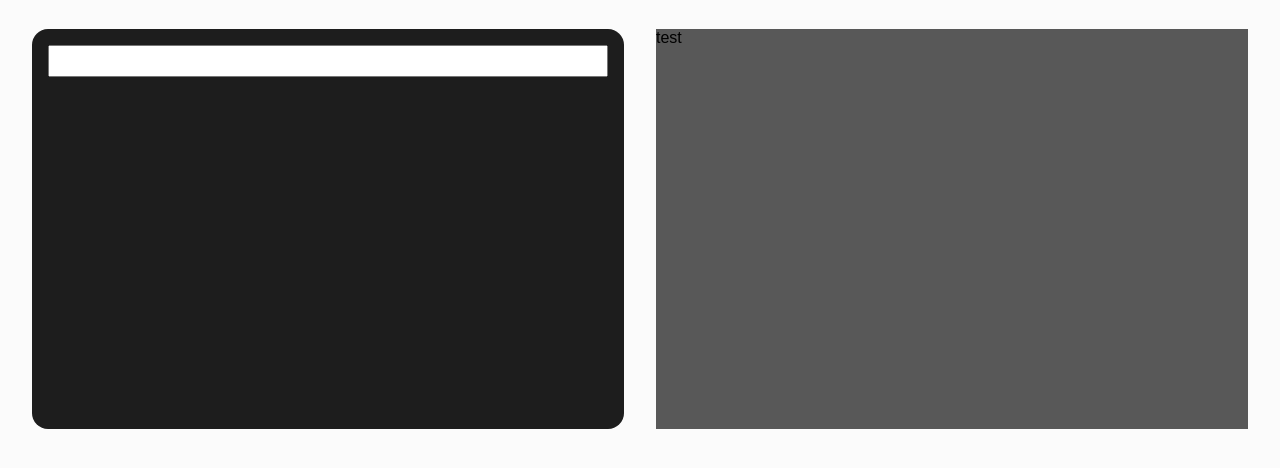
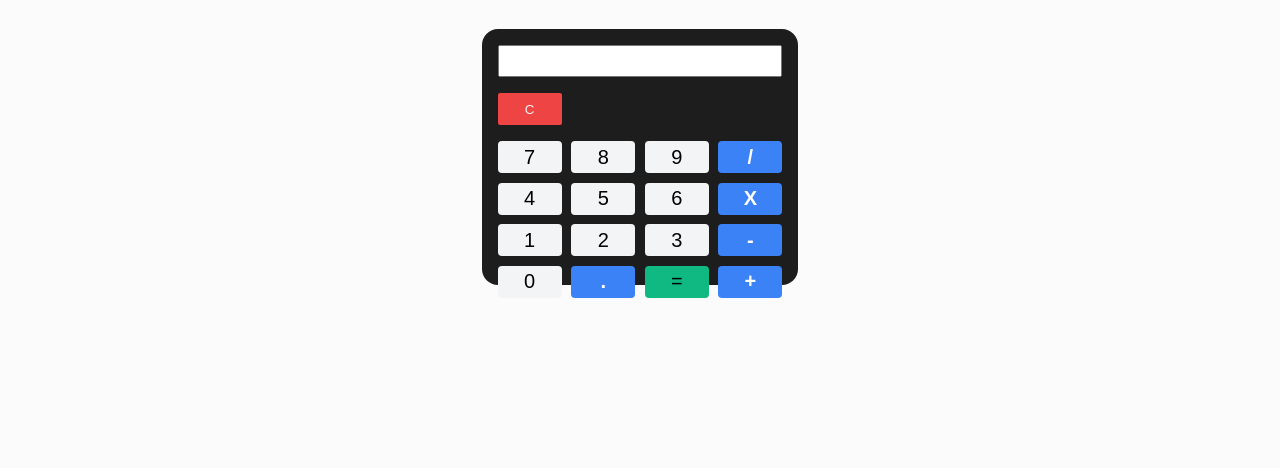
Before and after one commit to VictorAPuntel/Calculator, a plain HTML site: page index.html in a window 1280 px wide. Shown: the part 72-540 px from the top of the page. Drawn offline with Linux system fonts and the light colour scheme.

Commit message:
Adding buttons and style

```diff
--- a/assets/css/style.css
+++ b/assets/css/style.css
@@ -28,27 +28,72 @@ header {
 }
 
 main {
-  width: 100%;
-  height: auto;
   & .calculatorBox {
     background-color: #1d1d1d;
     width: 100%;
-    height: 50vh;
+    height: 32vh;
     border-radius: 1rem;
+    padding: 1rem;
   }
 
   & .screen {
-    padding: 1rem;
+    width: 100%;
+    & input {
+      height: 2rem;
+      width: 100%;
+      text-align: right;
+    }
+  }
 
-    & input {
-      width: 100%;
+  & .clean {
+    margin: 1rem 0;
+    border: none;
+    border-radius: 0.125rem;
+    height: 2rem;
+    width: 4rem;
+    cursor: pointer;
+    background-color: #ef4444;
+    color: #f3f4f6;
+  }
+
+  & .calculatorButtons {
+    display: grid;
+    grid-template-columns: repeat(4, 1fr);
+    gap: 0.6rem;
+
+    & > button {
+      border: none;
+      border-radius: 0.25rem;
       height: 2rem;
+      width: 4rem;
+      cursor: pointer;
+      font-size: 1.25rem;
     }
   }
 }
 
-aside {
-  width: 100%;
-  height: 50vh;
-  background: #585858;
+.numeric {
+  background-color: #f3f4f6;
+  color: #000000;
 }
+.numeric:hover {
+  background-color: #f3f4f6a2;
+}
+
+.operators {
+  background-color: #3b82f6;
+  color: #ffffff;
+  font-weight: bold;
+}
+.operators:hover {
+  background-color: #3b83f6b4;
+}
+
+.action {
+  background-color: #10b981;
+  color: #000000;
+}
+
+.action:hover {
+  background-color: #10b98196;
+}
--- a/index.html
+++ b/index.html
@@ -26,10 +26,27 @@
           <div class="screen">
             <input id="screenView" name="screenView" readonly />
           </div>
-          <div class="calculatorButtons"></div>
+          <button type="button" class="clean">C</button>
+          <div class="calculatorButtons">
+            <button type="button" class="numeric">7</button>
+            <button type="button" class="numeric">8</button>
+            <button type="button" class="numeric">9</button>
+            <button type="button" class="operators">/</button>
+            <button type="button" class="numeric">4</button>
+            <button type="button" class="numeric">5</button>
+            <button type="button" class="numeric">6</button>
+            <button type="button" class="operators">X</button>
+            <button type="button" class="numeric">1</button>
+            <button type="button" class="numeric">2</button>
+            <button type="button" class="numeric">3</button>
+            <button type="button" class="operators">-</button>
+            <button type="button" class="numeric">0</button>
+            <button type="button" class="operators">.</button>
+            <button type="button" class="action">=</button>
+            <button type="button" class="operators">+</button>
+          </div>
         </div>
       </main>
-      <aside>test</aside>
     </div>
   </body>
 </html>
```
